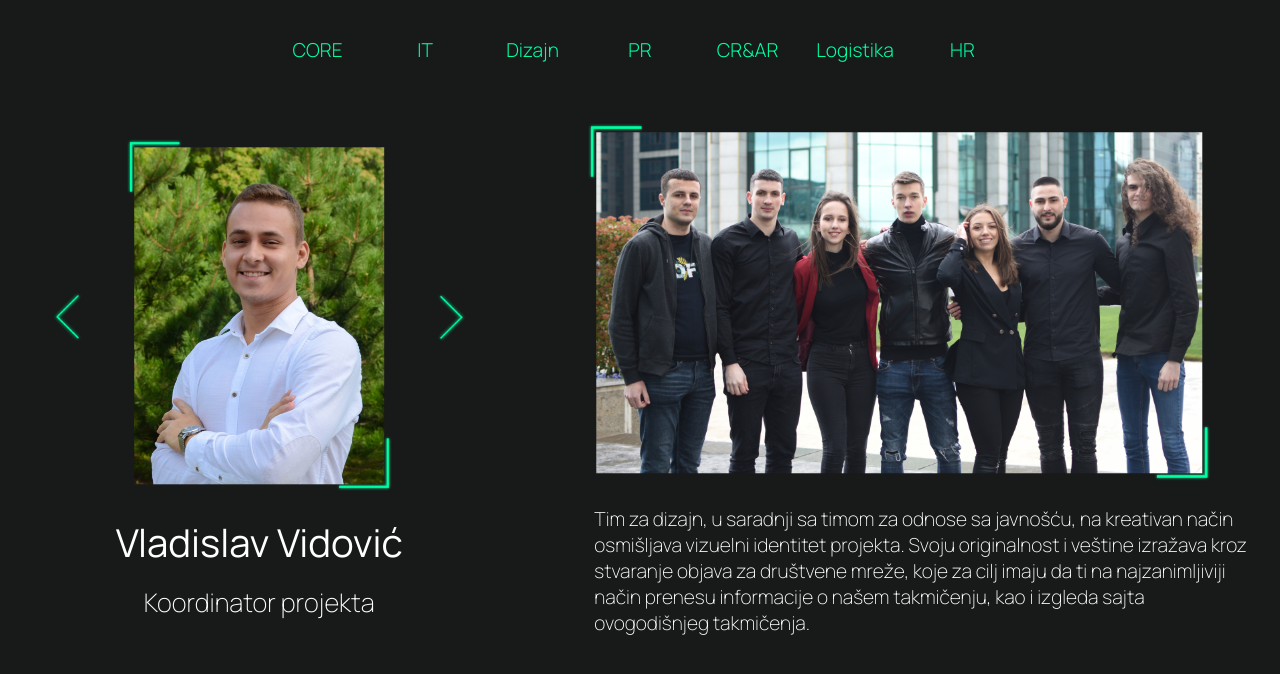
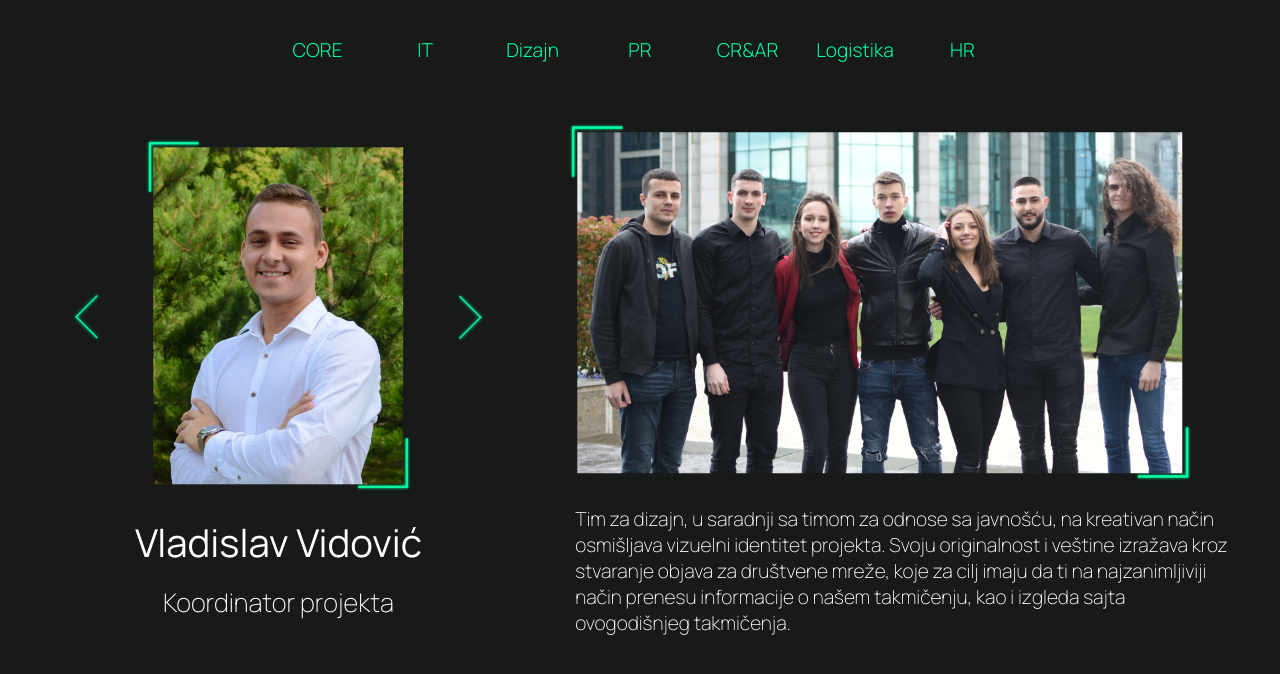
Before and after one commit to Nikola787/hzs-5.0, a React (Create React App) app: page /#/ in a window 1280 px wide. Shown: the top 674 px of the page. Built offline with nearby package versions, Linux system fonts and the light colour scheme.

Commit message:
dodatni radovi na css-u

```diff
--- a/src/components/slike_tima/slike_tima.css
+++ b/src/components/slike_tima/slike_tima.css
@@ -52,6 +52,7 @@
   display: flex;
   align-items: center;
   justify-content: space-around;
+  padding: 0 3%;
 }
 
 .slike-tima-container .slike-tima-levo {
```
